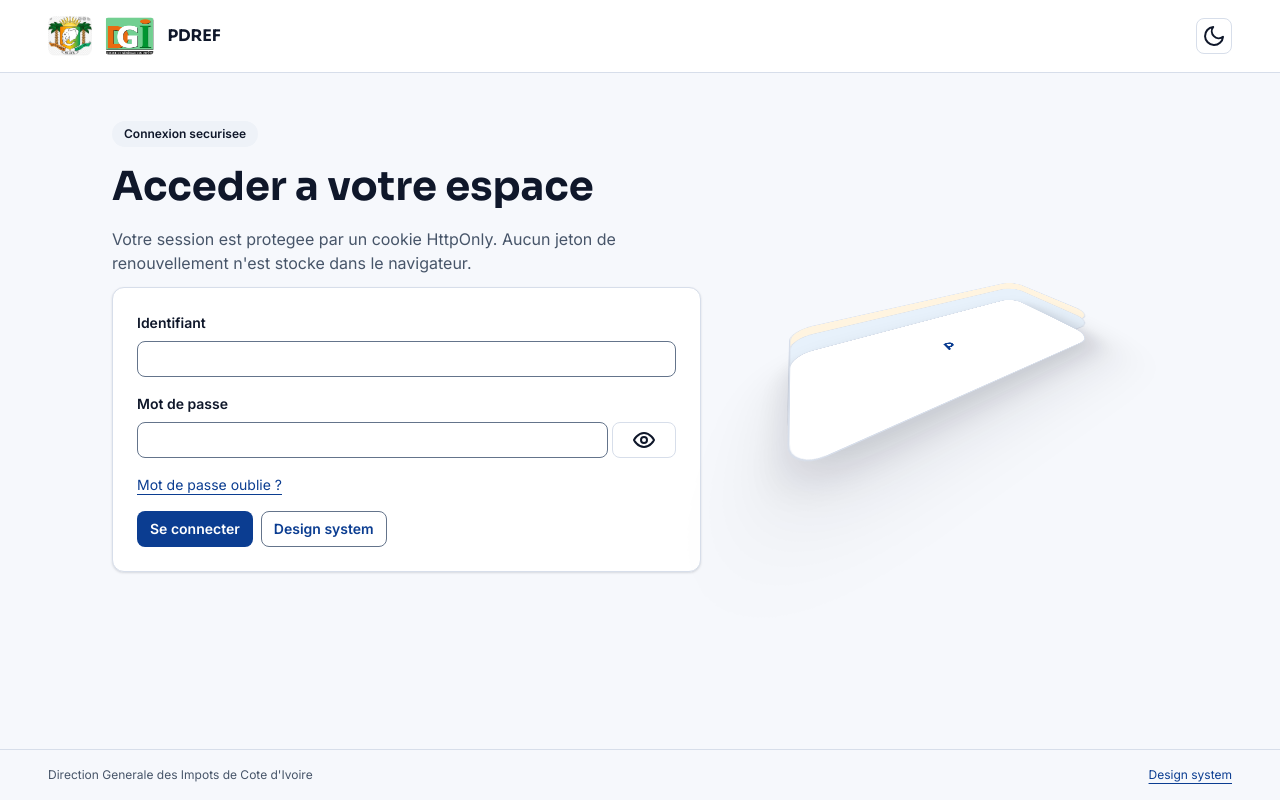
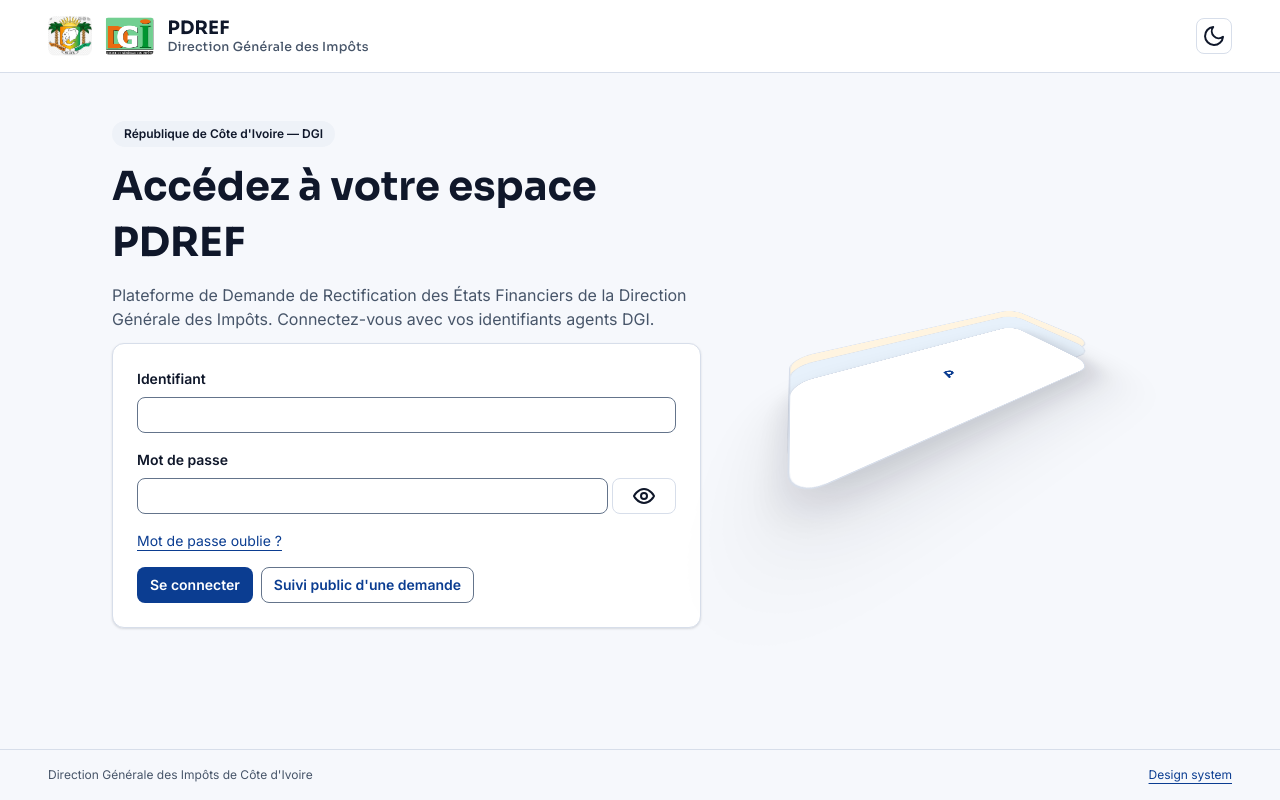
Before and after one commit to CHABEHOU0708863246/PDREF_DGI_FRONTEND, an Angular app: page /auth/login in a window 1280 px wide. Built offline with nearby package versions, Linux system fonts and the light colour scheme.

Commit message:
fix(ui): entete lisible et accueil de connexion DGI

```diff
--- a/src/app/features/auth/components/auth-layout.component.scss
+++ b/src/app/features/auth/components/auth-layout.component.scss
@@ -25,6 +25,24 @@
   text-decoration: none;
   font-family: var(--font-display);
   font-weight: var(--weight-bold);
+}
+
+.brand__text {
+  display: flex;
+  flex-direction: column;
+  line-height: 1.2;
+}
+
+.brand__text strong {
+  font-size: 1.15rem;
+  letter-spacing: 0.01em;
+}
+
+.brand__text small {
+  color: var(--color-text-muted);
+  font-size: 0.78rem;
+  font-weight: var(--weight-medium);
+  letter-spacing: 0.02em;
 }
 
 .brand__logo {
--- a/src/app/features/auth/components/auth-layout.component.ts
+++ b/src/app/features/auth/components/auth-layout.component.ts
@@ -21,7 +21,10 @@ import { ThemeToggleComponent } from '../../../core/components/theme-toggle/them
             src="/assets/brand/logo-dgi.png"
             alt="Direction Générale des Impôts de Côte d'Ivoire"
           />
-          <span>PDREF</span>
+          <span class="brand__text">
+            <strong>PDREF</strong>
+            <small>Direction Générale des Impôts</small>
+          </span>
         </a>
         <pdref-theme-toggle />
       </header>
@@ -44,7 +47,7 @@ import { ThemeToggleComponent } from '../../../core/components/theme-toggle/them
       </div>
 
       <footer class="auth-shell__foot">
-        <span>Direction Generale des Impots de Cote d'Ivoire</span>
+        <span>Direction Générale des Impôts de Côte d'Ivoire</span>
         <a routerLink="/design-system-demo">Design system</a>
       </footer>
     </main>
--- a/src/app/features/auth/login/login.component.ts
+++ b/src/app/features/auth/login/login.component.ts
@@ -25,9 +25,9 @@ import { AuthLayoutComponent } from '../components/auth-layout.component';
   changeDetection: ChangeDetectionStrategy.OnPush,
   template: `
     <pdref-auth-layout
-      eyebrow="Connexion securisee"
-      title="Acceder a votre espace"
-      subtitle="Votre session est protegee par un cookie HttpOnly. Aucun jeton de renouvellement n'est stocke dans le navigateur."
+      eyebrow="République de Côte d'Ivoire — DGI"
+      title="Accédez à votre espace PDREF"
+      subtitle="Plateforme de Demande de Rectification des États Financiers de la Direction Générale des Impôts. Connectez-vous avec vos identifiants agents DGI."
     >
       <form class="pd-card auth-card" [formGroup]="form" (ngSubmit)="submit()" novalidate>
         @if (expired()) {
@@ -84,7 +84,7 @@ import { AuthLayoutComponent } from '../components/auth-layout.component';
               Se connecter
             }
           </button>
-          <a class="pd-btn pd-btn--ghost" routerLink="/design-system-demo">Design system</a>
+          <a class="pd-btn pd-btn--ghost" routerLink="/suivi">Suivi public d'une demande</a>
         </div>
       </form>
     </pdref-auth-layout>
--- a/src/app/features/dashboard/shell/dashboard-shell.component.html
+++ b/src/app/features/dashboard/shell/dashboard-shell.component.html
@@ -78,8 +78,8 @@
     </main>
 
     <footer class="shell__footer">
-      <span>Direction Generale des Impots</span>
-      <span class="pd-muted">Cote d'Ivoire</span>
+      <span>Direction Générale des Impôts</span>
+      <span class="pd-muted">Côte d'Ivoire</span>
     </footer>
   </div>
 </div>
--- a/src/index.html
+++ b/src/index.html
@@ -2,13 +2,13 @@
 <html lang="fr">
   <head>
     <meta charset="utf-8" />
-    <title>PDREF â€” DGI CÃ´te d'Ivoire</title>
+    <title>PDREF — DGI Côte d'Ivoire</title>
     <base href="/" />
     <meta name="viewport" content="width=device-width, initial-scale=1" />
     <meta name="theme-color" content="#0B3D91" />
     <meta
       name="description"
-      content="PDREF â€” Plateforme de Demande de Rectification des Ã‰tats Financiers, Direction GÃ©nÃ©rale des ImpÃ´ts de CÃ´te d'Ivoire."
+      content="PDREF — Plateforme de Demande de Rectification des États Financiers, Direction Générale des Impôts de Côte d'Ivoire."
     />
     <meta name="robots" content="noindex, nofollow" />
     <link rel="icon" type="image/png" href="/assets/brand/logo-dgi.png" />
```
Also changed, not shown: public/manifest.webmanifest, 1 other file (tests, documents, lock files or other folders).
